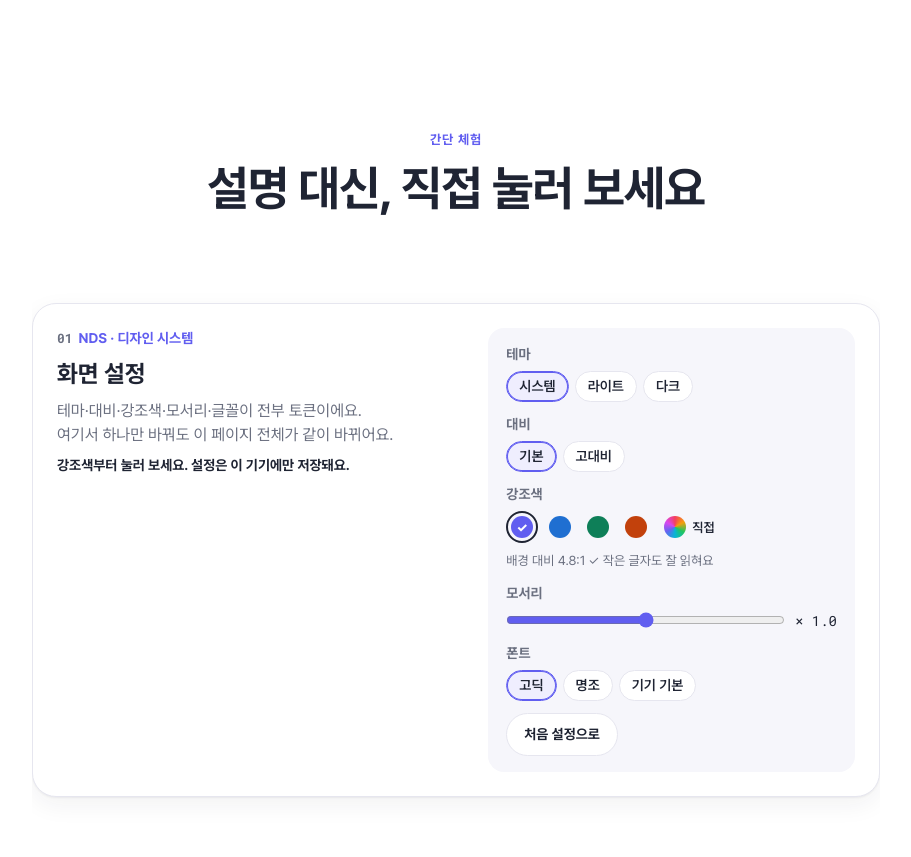
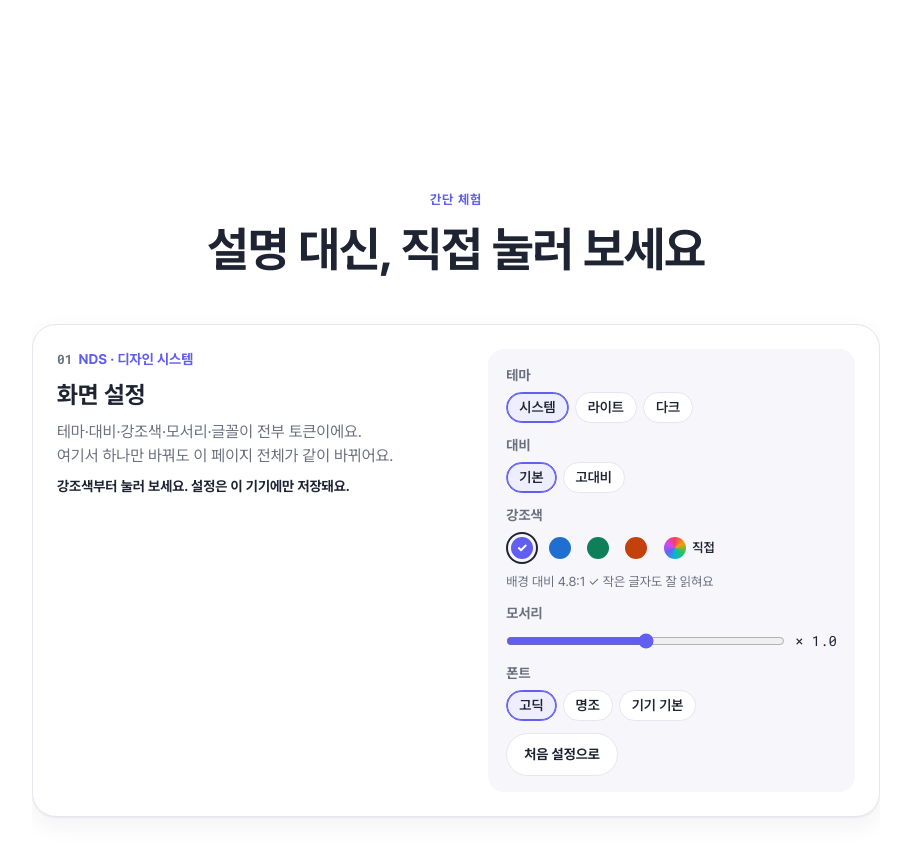
Before and after one commit to strongerDeer/strongerDeer, a Next.js app: page /strongerDeer/ in a window 1280 px wide. Shown: the part 6120-6977 px from the top of the page, without its empty margins (184-1095 px from the left). Built offline with nearby package versions, Linux system fonts and the light colour scheme.

Commit message:
💄 Style: 간단 체험 제목·카드 함께 화면 가운데, 짧은 카드 늘어남 수정

```diff
--- a/components/sections/Demo.tsx
+++ b/components/sections/Demo.tsx
@@ -1,19 +1,29 @@
-import { Section } from '@/components/common/Section';
+import { SectionHeading } from '@/components/common/SectionHeading';
 
 // 방문 대시보드는 1차 배포 뒤에 붙인다 (우선순위 마지막, HJ 11/27)
 import { CardDeck, /* Dashboard, */ DesignSystem, Shop } from './demoSections';
 
+// 다른 섹션과 달리 Section 컴포넌트를 쓰지 않는다:
+// 제목을 카드 무대 안에 넣어야 제목·카드가 함께 화면 가운데에 멈춰 있기 때문
 export function Demo() {
   return (
-    <Section id='demo' label='간단 체험' title='설명 대신, 직접 눌러 보세요'>
-      {/* 스크롤하면 섹션이 멈추고 카드가 한 장씩 올라와 쌓인다 */}
-      <div className='mt-8'>
-        <CardDeck>
+    <section id='demo' aria-labelledby='demo-title' className='py-18'>
+      <div className='mx-auto w-full max-w-page px-4 text-center'>
+        {/* 스크롤하면 섹션이 멈추고 카드가 한 장씩 올라와 쌓인다 */}
+        <CardDeck
+          heading={
+            <SectionHeading
+              label='간단 체험'
+              title='설명 대신, 직접 눌러 보세요'
+              titleId='demo-title'
+            />
+          }
+        >
           <DesignSystem />
           {/* <Dashboard /> 다시 붙일 때: 지금 번호가 화면 설정 01·Shop 02·대시보드 03이라 순서·번호 맞추기 */}
           <Shop />
         </CardDeck>
       </div>
-    </Section>
+    </section>
   );
 }
--- a/components/sections/demoSections/CardDeck.tsx
+++ b/components/sections/demoSections/CardDeck.tsx
@@ -19,21 +19,27 @@ const END_PAUSE = 0.4;
 // 위에 한 장 덮일 때마다 아래 카드가 위로 밀리는 거리·작아지는 비율
 const STACK_LIFT_PX = 14;
 const STACK_SCALE_STEP = 0.045;
-// 올라올 카드가 출발하는 곳: 카드 칸 아래 끝에서 40px 더 아래 (화면 밖)
+// 올라올 카드가 출발하는 곳: 무대 아래 끝에서 40px 더 아래 (화면 밖)
 const RISE_START_GAP_PX = 40;
-// 무대 안에서 카드가 쓸 수 없는 세로 여백 (무대 위아래 py-5 + 카드 위 pt-8)
+// 무대 안에서 제목·카드가 쓸 수 없는 세로 여백 (무대 위아래 py-5 + 제목과 카드 사이 pt-8)
 const STAGE_SPACING_PX = 40 + 32;
 
 // stack: 섹션이 화면에 멈추고 카드가 한 장씩 올라와 쌓임
 // flat: 그냥 차례로 놓음 (첫 렌더·동작 줄이기·카드가 화면보다 큰 작은 화면)
 type Layout = 'stack' | 'flat';
 
-export function CardDeck({ children }: { children: ReactNode }) {
+type CardDeckProps = {
+  heading?: ReactNode; // 섹션 제목. 무대 안에 넣어서 카드와 같이 화면 가운데에 온다
+  children: ReactNode;
+};
+
+export function CardDeck({ heading, children }: CardDeckProps) {
   const cards = Children.toArray(children);
   const [layout, setLayout] = useState<Layout>('flat');
 
   const scrollBoxRef = useRef<HTMLDivElement>(null); // 스크롤 길이를 만드는 바깥 상자
   const stageRef = useRef<HTMLDivElement>(null); // 화면에 멈춰 있는 무대
+  const headingRef = useRef<HTMLDivElement>(null); // 무대 맨 위 섹션 제목
   const deckRef = useRef<HTMLDivElement>(null); // 카드가 겹쳐 놓이는 칸
   const cardRefs = useRef<(HTMLDivElement | null)[]>([]);
 
@@ -41,8 +47,9 @@ export function CardDeck({ children }: { children: ReactNode }) {
   useEffect(() => {
     const decideLayout = () => {
       const headerHeight = document.querySelector('header')?.offsetHeight ?? 0;
+      const headingHeight = headingRef.current?.offsetHeight ?? 0;
       const availableHeight =
-        window.innerHeight - headerHeight - STAGE_SPACING_PX;
+        window.innerHeight - headerHeight - headingHeight - STAGE_SPACING_PX;
       const tallestCard = Math.max(
         ...cardRefs.current.map(
           (card) => card?.firstElementChild?.scrollHeight ?? 0
@@ -83,7 +90,11 @@ export function CardDeck({ children }: { children: ReactNode }) {
     const enterAmounts = cards.map((_, index) =>
       index === 0 ? 1 : ease(clamp01(progress - (index - 1)))
     );
-    const riseDistance = deck.clientHeight + RISE_START_GAP_PX;
+    // 카드 칸 위쪽부터 무대 아래 끝까지 + 여유 = 화면 밖에서 출발
+    const riseDistance =
+      stage.getBoundingClientRect().bottom -
+      deck.getBoundingClientRect().top +
+      RISE_START_GAP_PX;
 
     cardRefs.current.forEach((card, index) => {
       if (!card) return;
@@ -128,17 +139,14 @@ export function CardDeck({ children }: { children: ReactNode }) {
         ref={stageRef}
         className={
           isStack
-            ? 'sticky top-(--header-h) flex h-[calc(100svh-var(--header-h))] flex-col overflow-clip py-5'
+            ? 'sticky top-(--header-h) flex h-[calc(100svh-var(--header-h))] flex-col justify-center overflow-clip py-5'
             : ''
         }
       >
+        {heading && <div ref={headingRef}>{heading}</div>}
         <div
           ref={deckRef}
-          className={
-            isStack
-              ? 'grid min-h-0 flex-1 content-start pt-8'
-              : 'flex flex-col gap-6'
-          }
+          className={isStack ? 'grid pt-8' : 'mt-8 flex flex-col gap-6'}
         >
           {cards.map((card, index) => (
             <div
@@ -147,9 +155,10 @@ export function CardDeck({ children }: { children: ReactNode }) {
                 cardRefs.current[index] = element;
               }}
               // 쌓기: 모든 카드를 같은 칸에 겹쳐 놓는다. 덮인 만큼 어둡게 (::after 덮개)
+              // self-start: 짧은 카드를 긴 카드 높이에 맞춰 늘리지 않는다 (늘리면 아래가 비어 보임)
               className={`relative mx-auto grid w-full max-w-4xl origin-top ${
                 isStack
-                  ? '[grid-area:1/1] after:pointer-events-none after:absolute after:inset-0 after:rounded-3xl after:bg-foreground after:opacity-[calc(var(--covered,0)*0.06)]'
+                  ? 'self-start [grid-area:1/1] after:pointer-events-none after:absolute after:inset-0 after:rounded-3xl after:bg-foreground after:opacity-[calc(var(--covered,0)*0.06)]'
                   : ''
               }`}
             >
```
